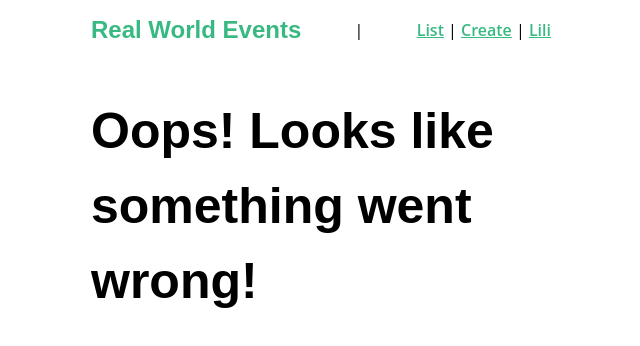
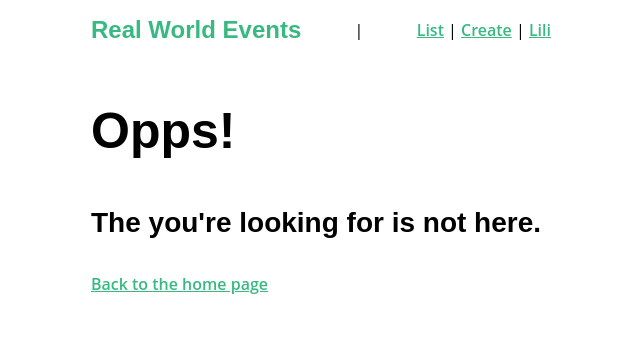
Before and after one commit to ehuntley83/RealWorldVue, a Vue app: page /404 in a window 1280 px wide. Shown: the top 346 px of the page, without its empty margins (319-959 px from the left). Built offline with nearby package versions, Linux system fonts and the light colour scheme.

Commit message:
Adding a better 404 page and error handling

```diff
--- a/src/router/index.js
+++ b/src/router/index.js
@@ -5,6 +5,7 @@ import EventList from '../views/EventList.vue';
 import EventShow from '../views/EventShow.vue';
 import User from '../views/User.vue';
 import NotFound from '../views/NotFound.vue';
+import NetworkIssue from '../views/NetworkIssue.vue';
 import NProgress from 'nprogress';
 import store from '@/store';
 
@@ -23,10 +24,19 @@ const routes = [
     component: EventShow,
     props: true,
     beforeEnter(routeTo, routeFrom, next) {
-      store.dispatch('event/fetchEvent', routeTo.params.id).then(event => {
-        routeTo.params.event = event;
-        next();
-      });
+      store
+        .dispatch('event/fetchEvent', routeTo.params.id)
+        .then(event => {
+          routeTo.params.event = event;
+          next();
+        })
+        .catch(error => {
+          if (error.response && error.response.status == 404) {
+            next({ name: '404', params: { resource: 'event' } });
+          } else {
+            next({ name: 'network-issue' });
+          }
+        });
     }
   },
   {
@@ -41,8 +51,19 @@ const routes = [
     props: true
   },
   {
+    path: '/404',
+    name: '404',
+    component: NotFound,
+    props: true
+  },
+  {
+    path: '/network-issue',
+    name: 'network-issue',
+    component: NetworkIssue
+  },
+  {
     path: '*',
-    component: NotFound
+    redirect: { name: '404', params: { resource: 'page' } }
   }
   // {
   //   path: '/about',
--- a/src/services/EventService.js
+++ b/src/services/EventService.js
@@ -6,7 +6,8 @@ const apiClient = axios.create({
   headers: {
     Accept: 'application/json',
     'Content-Type': 'application/json'
-  }
+  },
+  timeout: 10000
 });
 
 export default {
--- a/src/store/modules/event.js
+++ b/src/store/modules/event.js
@@ -44,24 +44,16 @@ export const actions = {
         throw error;
       });
   },
-  fetchEvent({ commit, getters, dispatch }, id) {
+  fetchEvent({ commit, getters }, id) {
     const event = getters.getEventById(id);
     if (event) {
       commit('SET_EVENT', event);
       return event;
     } else {
-      return EventService.getEvent(id)
-        .then(response => {
-          commit('SET_EVENT', response.data);
-          return response.data;
-        })
-        .catch(error => {
-          const notification = {
-            type: 'error',
-            message: `There was a problem fetching the event: ${error.message}`
-          };
-          dispatch('notification/add', notification, { root: true });
-        });
+      return EventService.getEvent(id).then(response => {
+        commit('SET_EVENT', response.data);
+        return response.data;
+      });
     }
   },
   fetchEvents({ commit, dispatch, state }, { page }) {
--- /dev/null
+++ b/src/views/NetworkIssue.vue
@@ -0,0 +1,10 @@
+<template>
+  <div>
+    <h1>Uh-oh!</h1>
+    <h3>
+      It looks like you're experiencing some network issues, please click the back button and try
+      again
+    </h3>
+    <router-link :to="{ name: 'even-list' }">Or go back to the home page</router-link>
+  </div>
+</template>
--- a/src/views/NotFound.vue
+++ b/src/views/NotFound.vue
@@ -1,3 +1,18 @@
 <template>
-  <h1>Oops! Looks like something went wrong!</h1>
+  <div>
+    <h1>Opps!</h1>
+    <h3>The {{ resource }} you're looking for is not here.</h3>
+    <router-link :to="{ name: 'event-list' }">Back to the home page</router-link>
+  </div>
 </template>
+
+<script>
+export default {
+  props: {
+    resource: {
+      type: String,
+      required: true
+    }
+  }
+};
+</script>
```
